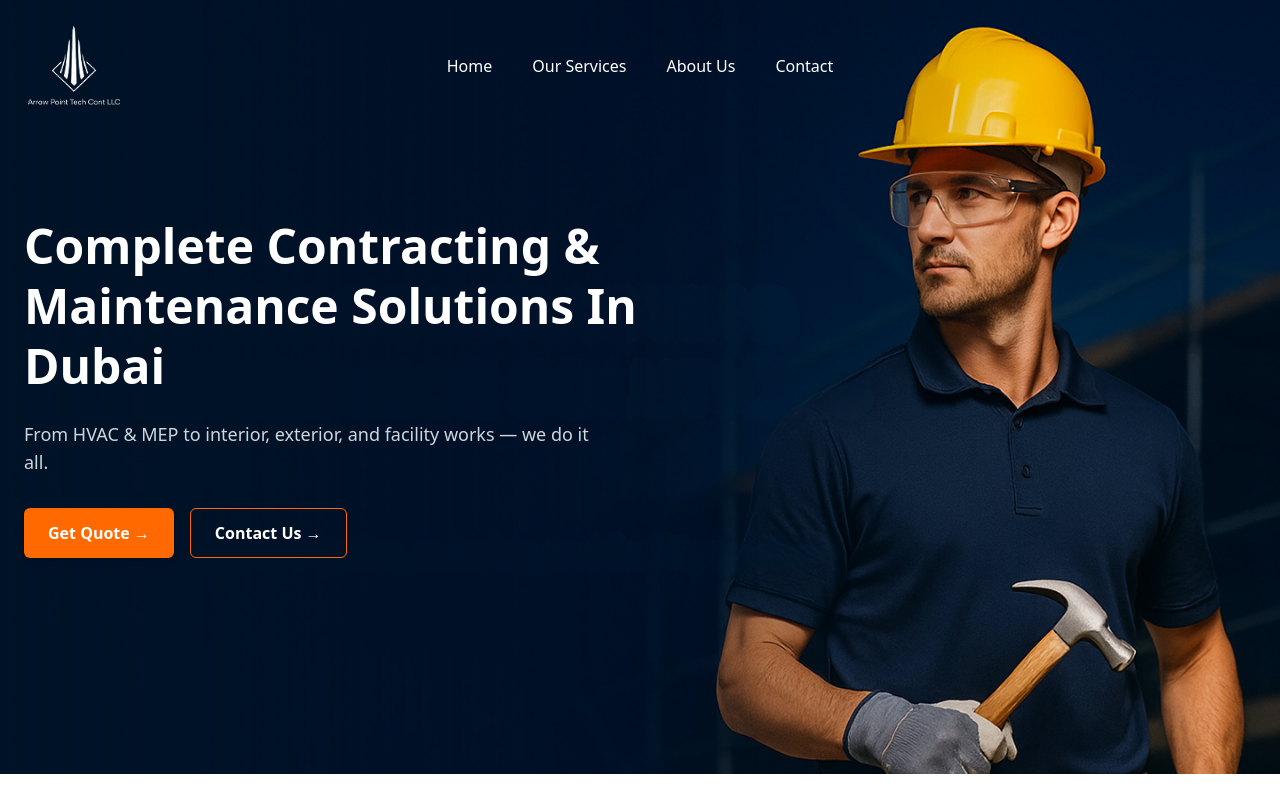
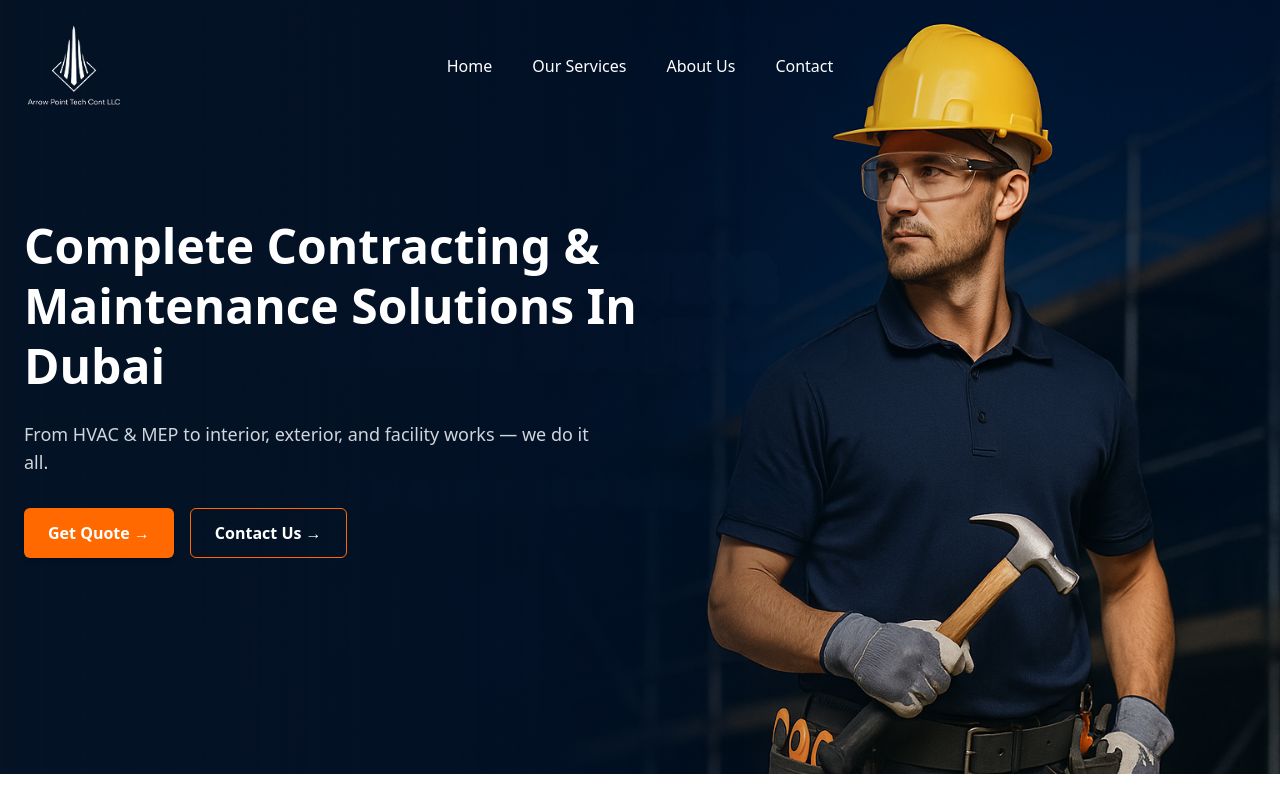
Before and after one commit to salsabeel10/Constrution-website, a React (Vite) app: page / in a window 1280 px wide. Shown: the top 800 px of the page. Built offline with nearby package versions, Linux system fonts and the light colour scheme.

Commit message:
hero image changed

```diff
--- a/src/components/HeroSection.jsx
+++ b/src/components/HeroSection.jsx
@@ -5,7 +5,7 @@ const HeroSection = () => {
   return (
     <section
       className="relative bg-cover bg-top bg-no-repeat text-white pt-30 pb-30"
-      style={{ backgroundImage: "url('./hero_1.png')" }} // background image
+      style={{ backgroundImage: "url('./hero_2.png')" }} // background image
     >
       {/* Overlay */}
       <div className="absolute inset-0 "></div>
```
Also changed, not shown: public/hero_2.png (added).
